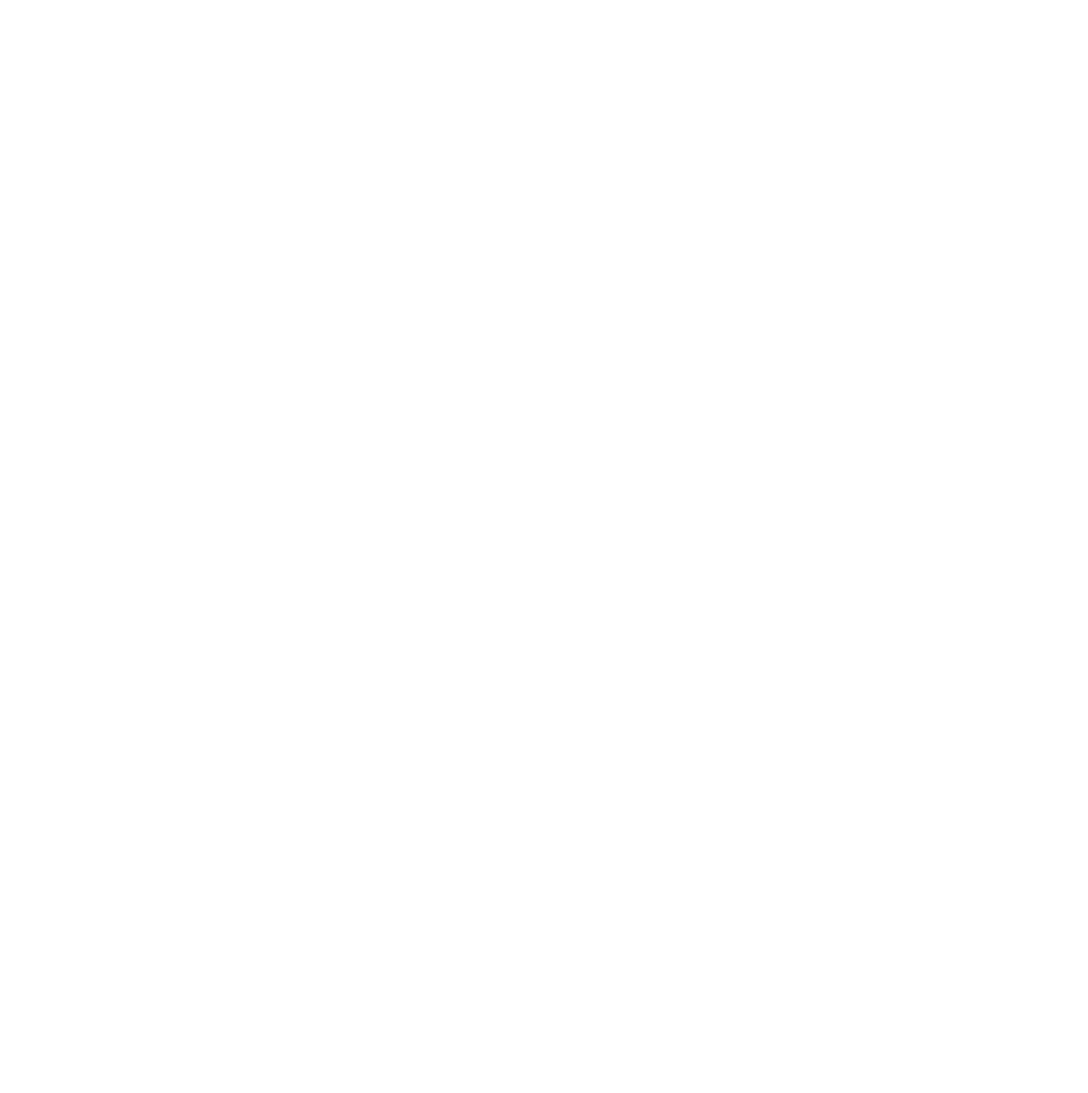
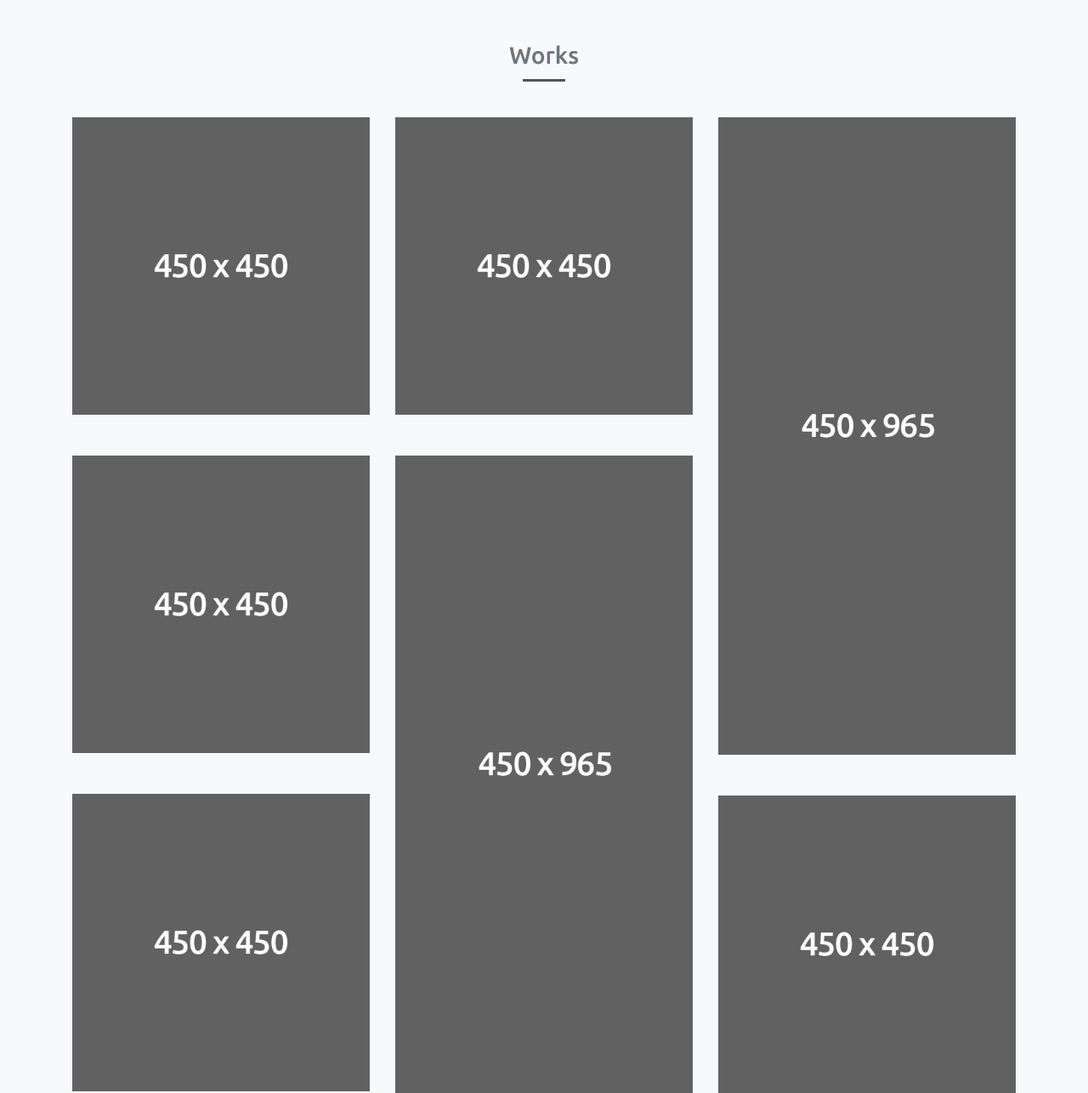
Before and after one commit to O-Honchar/krea, a plain HTML site: page index.html in a window 1280 px wide. Shown: the whole page at 85% size. Before the commit the page ends 800 px from the top, so only its background shows below. Drawn offline with nearby package versions, Linux system fonts and the light colour scheme.

Commit message:
feat: add works section

```diff
--- a/assets/css/style.css
+++ b/assets/css/style.css
@@ -6,3 +6,21 @@ body {
   font-family: 'Ubuntu', sans-serif;
 }
 /* Your code goes here */
+
+.outline {
+  outline: 1px solid red;
+}
+
+.heading-underline {
+  position: relative;
+}
+
+.heading-underline::after {
+  content: '';
+  position: absolute;
+  border-top: 3px solid #555;
+  left: 20%;
+  bottom: 0;
+  width: 60%;
+  height: 0;
+}
--- a/index.html
+++ b/index.html
@@ -1,14 +1,69 @@
 <!DOCTYPE html>
 <html>
   <head>
-      <title>KREA - VOLIRO</title>
-      <link href="assets/css/bootstrap.min.css" rel="stylesheet" />
-      <link href="assets/css/style.css" rel="stylesheet" />
-      <meta name='viewport' content='width=device-width, initial-scale=1.0, user-scalable=0'>
-      <link href="https://fonts.googleapis.com/css?family=Ubuntu:300,500,700&amp;subset=latin-ext" rel="stylesheet" />
+    <title>KREA - VOLIRO</title>
+    <link href="assets/css/bootstrap.min.css" rel="stylesheet" />
+    <link href="assets/css/style.css" rel="stylesheet" />
+    <meta
+      name="viewport"
+      content="width=device-width, initial-scale=1.0, user-scalable=0"
+    />
+    <link
+      href="https://fonts.googleapis.com/css?family=Ubuntu:300,500,700&amp;subset=latin-ext"
+      rel="stylesheet"
+    />
   </head>
 
   <body>
     <!---- Your code goes here ----->
+
+    <!-- Works -->
+    <div class="container-fluid bg-light w-100 outline">
+      <h3 class="h3 text-secondary text-center pt-5 pb-5">
+        <span class="heading-underline pb-3"> Works </span>
+      </h3>
+
+      <div class="container">
+        <div class="row">
+          <div class="col-4">
+            <img
+              src="./assets/img/work-img-01.jpg"
+              alt="450x450"
+              class="img-fluid pb-5"
+            /><img
+              src="./assets/img/work-img-02.jpg"
+              alt="450x450"
+              class="img-fluid pb-5"
+            /><img
+              src="./assets/img/work-img-04.jpg"
+              alt="450x450"
+              class="img-fluid"
+            />
+          </div>
+          <div class="col-4">
+            <img
+              src="./assets/img/work-img-05.jpg"
+              alt="450x450"
+              class="img-fluid pb-5"
+            /><img
+              src="./assets/img/work-img-03.jpg"
+              alt="450x965"
+              class="img-fluid"
+            />
+          </div>
+          <div class="col-4">
+            <img
+              src="./assets/img/work-img-06.jpg"
+              alt="450x965"
+              class="img-fluid pb-5"
+            /><img
+              src="./assets/img/work-img-07.jpg"
+              alt="450x450"
+              class="img-fluid"
+            />
+          </div>
+        </div>
+      </div>
+    </div>
   </body>
 </html>
```
